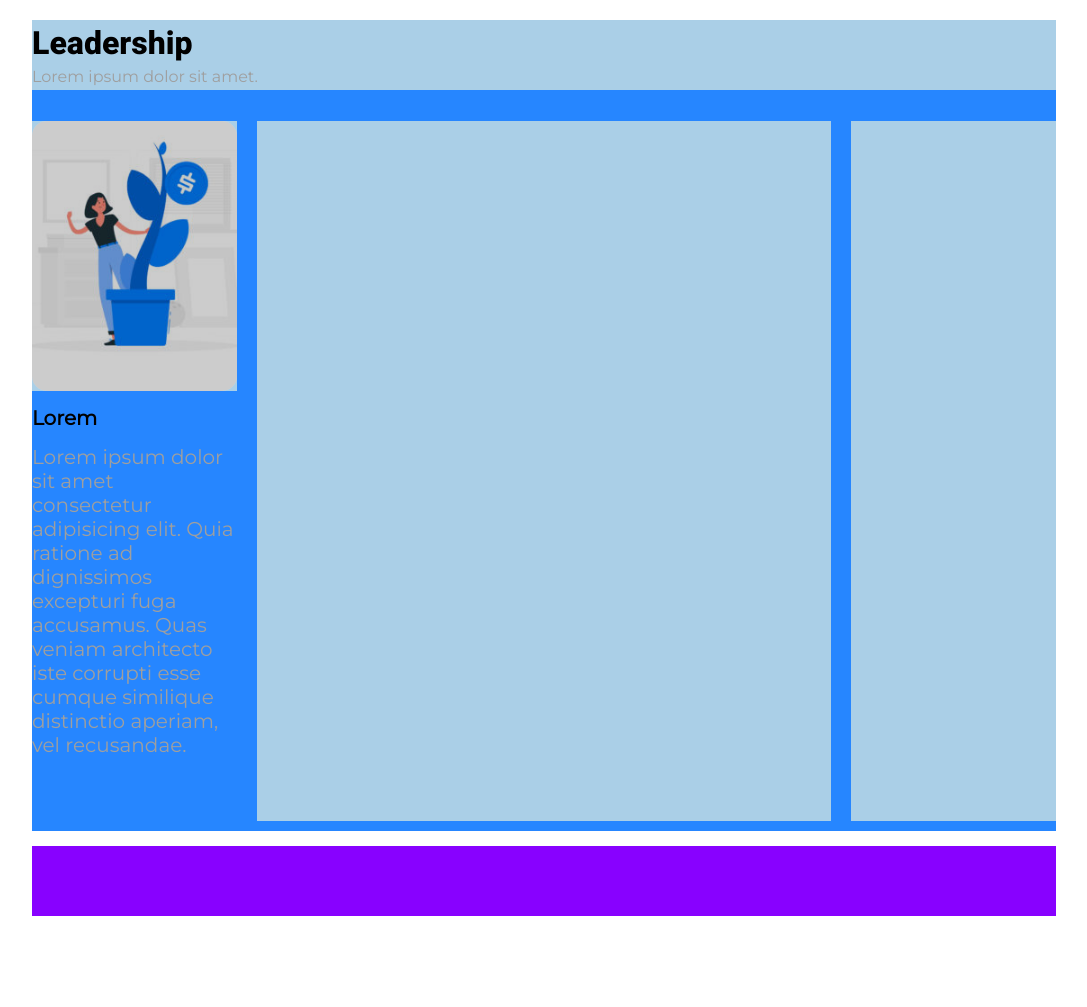
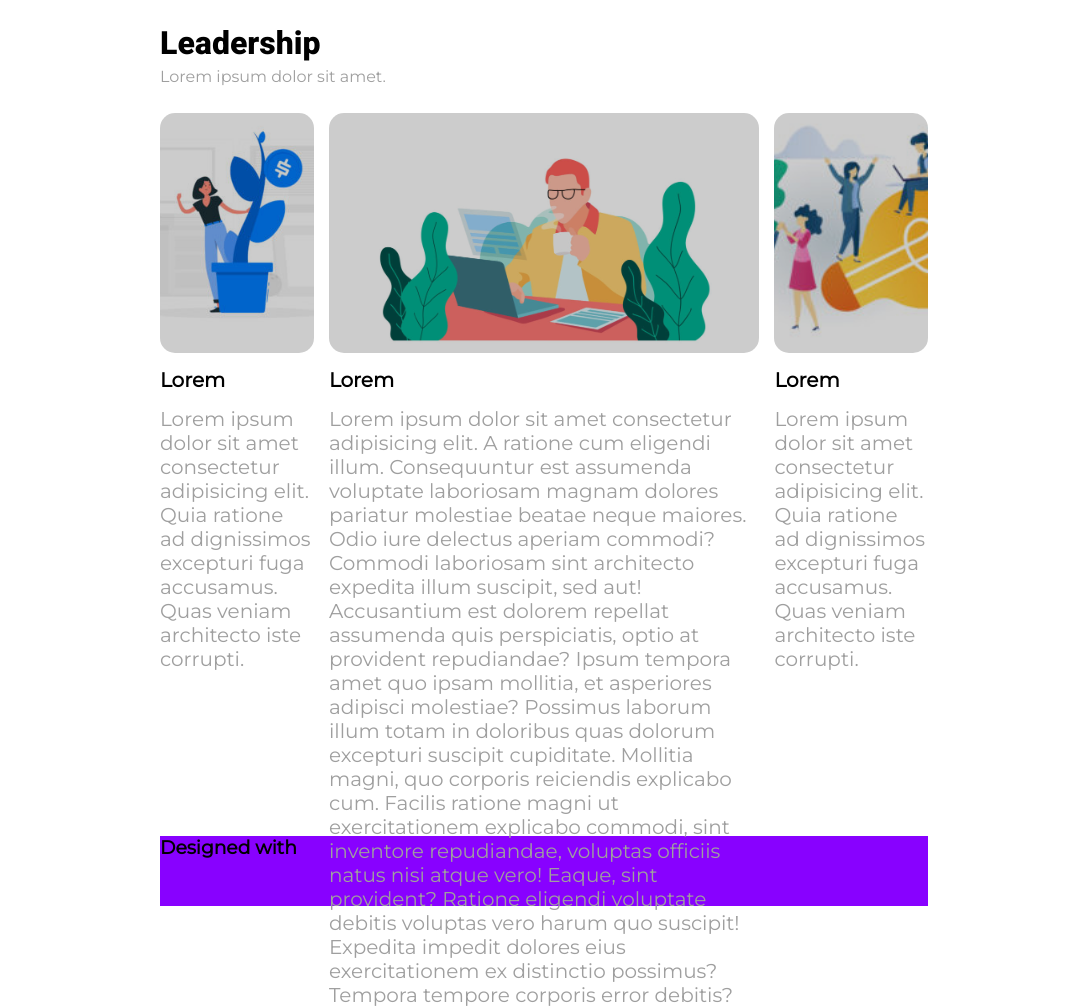
Before and after one commit to AlbertoCiuf/htmlcss-wp, a plain HTML site: page index.html in a window 1280 px wide. Shown: the part 680-1687 px from the top of the page, without its empty margins (96-1183 px from the left). Before the commit the page ends 1611 px from the top, so only its background shows below. Drawn offline with Linux system fonts and the light colour scheme.

Commit message:
main content

```diff
--- a/css/style.css
+++ b/css/style.css
@@ -16,7 +16,7 @@ body {
 }
 
 .container {
-  width: 80%;
+  width: 60%;
   margin: 0 auto;
 
 }
@@ -90,17 +90,18 @@ nav li a:hover, nav li a:active {
 
 
 /* MAIN */
-.main-content {
+
+/* .main-content {
   background-color: #2686FF;
-  /* min-height: 840px; */
-}
+  min-height: 840px;
+} */
 
 aside, section {
   float: left;
 }
 
 .main-content .main-elements {
-  background-color: #AACFE7;
+  /* background-color: #AACFE7; */
   margin-top: 2%;
   margin-bottom: 1%;
 }
@@ -118,8 +119,8 @@ div .top-text p {
 }
 
 .left-image {
-  background-image: url('/img/img-1.jpg');
-  height: 270px;
+  background-image: url('../img/img-1.jpg');
+  height: 240px;
   background-size: cover;
   background-position: center;
   border-radius: 15px;
@@ -130,13 +131,48 @@ div .top-text p {
   padding-top: 15px;
 }
 
-.left-image p {
+.left-image p, mid-image p {
+  color: #9F9F9F;
+}
+
+.mid-image {
+  background-image: url('../img/banner-2.jpg');
+  height: 240px;
+  background-size: cover;
+  background-position: center;
+  border-radius: 15px;
+}
+
+
+.mid-image h3, .mid-image p {
+  font-size: 20px;
+  padding-top: 15px;
+}
+
+.mid-image p {
+  color: #9F9F9F;
+}
+
+.right-image {
+  background-image: url('../img/img-3.jpg');
+  height: 240px;
+  background-size: cover;
+  background-position: center;
+  border-radius: 15px;
+}
+
+.right-image h3, .right-image p {
+  font-size: 20px;
+  padding-top: 15px;
+}
+
+.right-image p {
   color: #9F9F9F;
 }
 
 /* Altezza minima volutamente ripetuta nelle tre classi poiché provvisoria */
 .left-bar {
-  /* min-height: 700px; */
+  min-height: 700px;
   width: 20%;
 }
 
--- a/index.html
+++ b/index.html
@@ -56,19 +56,36 @@
             <div class="layer">
             </div>
               <h3>Lorem</h3>
-              <p>Lorem ipsum dolor sit amet consectetur adipisicing elit. Quia ratione ad dignissimos excepturi fuga accusamus. Quas veniam architecto iste corrupti esse cumque similique distinctio aperiam, vel recusandae. </p>
+              <p>Lorem ipsum dolor sit amet consectetur adipisicing elit. Quia ratione ad dignissimos excepturi fuga accusamus. Quas veniam architecto iste corrupti.</p>
           </div>
         </aside>
+
         <section class="main-elements main-section">
+          <div class="mid-image">
+            <div class="layer">
+            </div>
+            <h3>Lorem</h3>
+            <p>Lorem ipsum dolor sit amet consectetur adipisicing elit. A ratione cum eligendi illum. Consequuntur est assumenda voluptate laboriosam magnam dolores pariatur molestiae beatae neque maiores. Odio iure delectus aperiam commodi? Commodi laboriosam sint architecto expedita illum suscipit, sed aut! Accusantium est dolorem repellat assumenda quis perspiciatis, optio at provident repudiandae? Ipsum tempora amet quo ipsam mollitia, et asperiores adipisci molestiae? Possimus laborum illum totam in doloribus quas dolorum excepturi suscipit cupiditate. Mollitia magni, quo corporis reiciendis explicabo cum. Facilis ratione magni ut exercitationem explicabo commodi, sint inventore repudiandae, voluptas officiis natus nisi atque vero! Eaque, sint provident? Ratione eligendi voluptate debitis voluptas vero harum quo suscipit! Expedita impedit dolores eius exercitationem ex distinctio possimus? Tempora tempore corporis error debitis?
+          </p>
+          </div>
         </section>
+
         <aside class="main-elements right-bar">
+          <div class="right-image">
+            <div class="layer">
+            </div>
+            <h3>Lorem</h3>
+              <p>Lorem ipsum dolor sit amet consectetur adipisicing elit. Quia ratione ad dignissimos excepturi fuga accusamus. Quas veniam architecto iste corrupti.</p>
+          </div>
         </aside>
       </div>
     </main>
 
     <!-- Footer -->
     <footer>
-      <div class="footer-content"></div>
+      <div class="footer-content">
+        <h3>Designed with </h3>
+      </div>
     </footer>
 
   </div>
```
